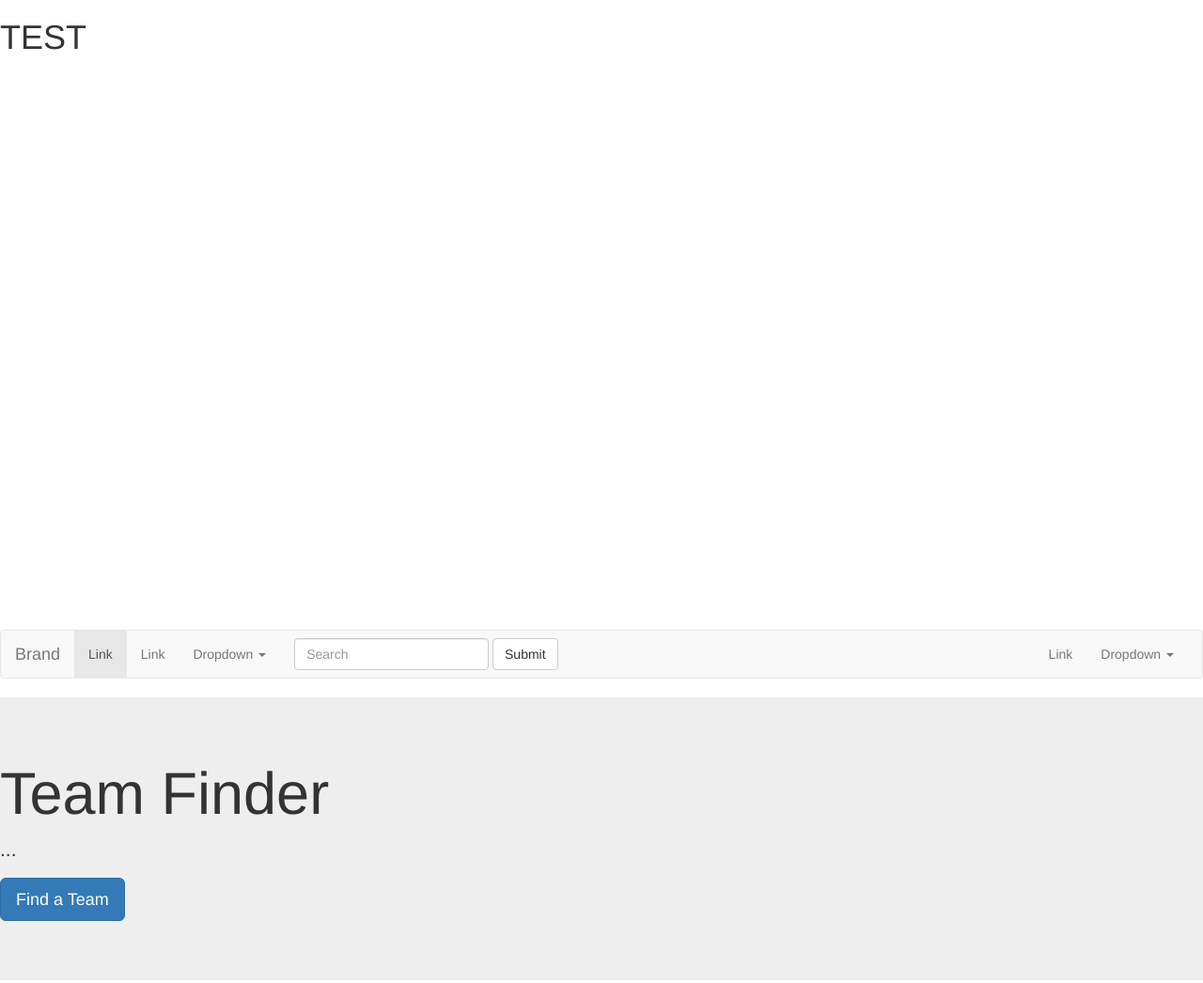
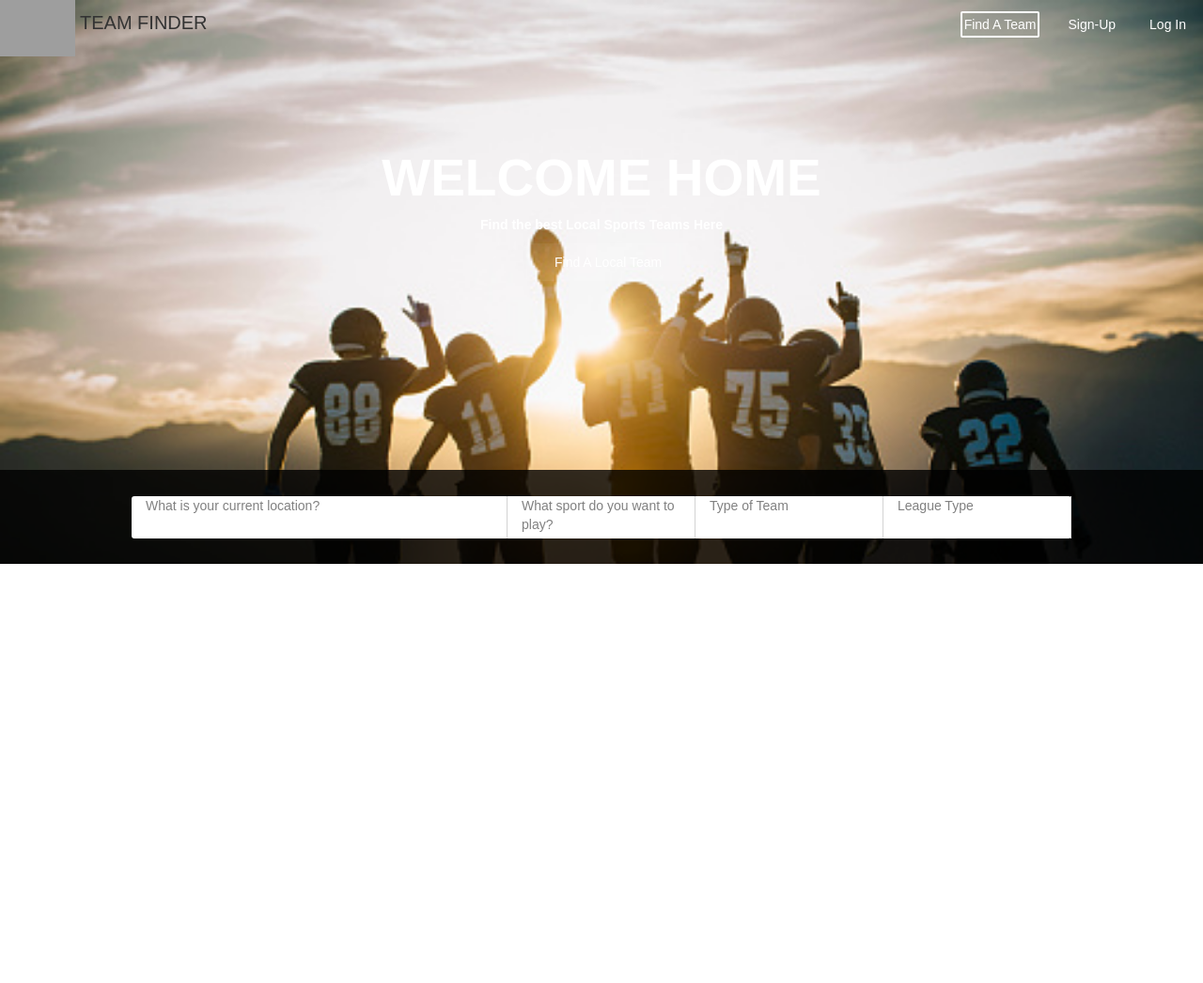
Before and after one commit to suezq/meanappproject1, a website: page app/index.html at #!/home in a window 1280 px wide. Shown: the top 1046 px of the page at 94% size. After the commit the page ends 800 px from the top, so only its background shows below. Drawn offline with nearby package versions, Linux system fonts and the light colour scheme; some packages are replaced by stand-ins of ours; grey boxes are pictures that could not be loaded.

Commit message:
First push

```diff
--- a/app/css/landing.css
+++ b/app/css/landing.css
@@ -5,8 +5,210 @@ body {
 
 
 #header {
+position: relative;
 width: 100%;
 height: 600px;
+background-image: url('./../images/sunsetfb.jpg');
+
+background-size: cover;
+margin-top: none;
+
+}
+
+#nav {
+	position: absolute;
+	width: 100%;
+	height: 50px;
+
+}
+#logo {
+width:80px;
+height:130px;
+margin-bottom: 400px;
+padding-bottom: 70px;
+position: center;
 
 
 }
+
+#logo_text {
+	position: absolute;
+	display: inline;
+	top:10px;
+	font-size:20px;
+	left:85px;
+	font-family:sans-serif;
+}
+
+#host_link {
+text-decoration: none;
+font-family: sans-serif;
+margin: 12px;
+border:2px solid white;
+color: white;
+text-align: right;
+float: right;
+padding:2px;
+border-radius: 2px;
+
+}
+
+#host_link:visited {
+	text-decoration: none;
+	color: white;
+	font-family: sans-serif;
+
+}
+
+#host_link:hover {
+	background-color: rgba(0, 0, 0, 0.4);
+}
+
+.nav_links {
+display: inline;
+font-family: sans-serif;
+color: white;
+text-decoration: none;
+float:right;
+margin: 12px;
+margin-top: 10px;
+padding: 6px;
+
+}
+.nav_link:hover {
+	background-color: rgba(0, 0, 0, 0.3);
+}
+
+#welcome_text_div {
+	position:absolute;
+
+	width:800px;
+	height:300px;
+	top:50%;
+	margin-top: -150px;
+	left: 50%;
+	margin-left: -400px;
+
+}
+
+#welcome_text {
+	color: white;
+	font-family: sans-serif;
+	text-transform: uppercase;
+	font-weight: bold;
+	font-size: 55px;
+	text-align: center;
+
+}
+#welcome_under_text{
+	color: white;
+	font-family: sans-serif;
+	text-align: center;
+	font-weight: bold;
+	margin-top: -10px;
+	opacity: 100%;
+}
+
+#how_it_works:link {
+
+	font-family: sans-serif;
+	color: white;
+	text-decoration: none;
+	background-color: rgba(255, 255, 255, 0.06);
+	border-radius: 2px;
+	padding: 10px 30px 10px 30px;
+	position: absolute;
+	left: 50%;
+	margin-left: -80px;
+}
+
+#how_it_works:visited {
+
+	font-family: sans-serif;
+	color: white;
+	text-decoration: none;
+	font-weight: bold;
+
+}
+
+#how_it_works:hover {
+
+	background-color: rgba(0,0,0,0.6);
+}
+
+#searchbar_div {
+position: absolute;
+width:100%;
+height:100px;
+background-color: rgba(0,0,0,0.8);
+bottom: 0;
+
+}
+
+#searchbar {
+	position: absolute;
+	width: 1000px;
+	height:45px;
+	background-color: white;
+	top:50%;
+	margin-top: -22.5px;
+	left: 50%;
+	margin-left: -500px;
+	border-radius: 3px;
+}
+
+#where_div {
+	position: absolute;
+	width: 400px;
+	height:45px;
+
+	border-right: 1px solid lightgray;
+}
+#where_text {
+	color: gray;
+	font-family: sans-serif;
+	margin-left: 15px;
+
+}
+
+#what_sport{
+	width:200px;
+	height: 45px;
+	border-right: 1px solid lightgray;
+	position: absolute;
+	left:400px;
+
+}
+
+#what_text{
+	color: gray;
+	font-family: sans-serif;
+	margin-left: 15px;
+
+}
+#what_team{
+	width:200px;
+	height: 45px;
+	border-right: 1px solid lightgray;
+	position: absolute;
+	left:600px;
+
+}
+#what_team_text{
+	color: gray;
+	font-family: sans-serif;
+	margin-left: 15px;
+}
+
+#what_league{
+width:200px;
+	height: 45px;
+	border-right: 1px solid lightgray;
+	position: absolute;
+	left:800px;
+}
+#what_league_text{
+	color: gray;
+	font-family: sans-serif;
+	margin-left: 15px;
+}
--- a/app/index.html
+++ b/app/index.html
@@ -16,7 +16,6 @@
 	<link rel="stylesheet" type="text/css" href="/css/teamdir.css">
 	<link rel="stylesheet" type="text/css" href="/css/teamgender.css">
 	<link rel="stylesheet" type="text/css" href="/css/teamstat.css">
-
 
 	<title>Team Finder</title>
 
@@ -39,7 +38,6 @@
 
 </head>
 <body ng-app="meanApp" class="ng-scope">
-<h1>TEST</h1>
 	<div ui-view class="wrapper"></div>
 
 </body>
--- a/app/partials/landingpage.html
+++ b/app/partials/landingpage.html
@@ -1,69 +1,60 @@
-<head>
-  <title>Team Finder</title>
-  <link rel="stylesheet" type="text/css" href="landing.css"/>
-  </head>
+
   <body>
   <div id="header">
-  </div>
+    <div id="nav">
+      <img src="https://cdn0.iconfinder.com/data/icons/science-10/450/chemical-formula_-512.png" id="logo"/>
+      <p id="logo_text">TEAM FINDER</p>
+
+      <a href="#" class="nav_links">Log In</a>
+      <a href="#" class="nav_links">Sign-Up</a>
+      <a href="#" id="host_link">Find A Team</a>
+</div>
+
+<div id="welcome_text_div">
+<p id="welcome_text">Welcome Home</p>
+<p id="welcome_under_text">Find the best Local Sports Teams Here</p>
+<a href="#" id="how_it_works">
+Find A Local Team
+</a>
+</div>
+
+<div id="searchbar_div">
+  <div id="searchbar">
+  <div id="where_div">
+  <p id="where_text">
+  What is your current location?
+  </p>
+
+</div>
+
+<div id="what_sport">
+<p id="what_text">
+What sport do you want to play?
+</p>
+</div>
+
+<div id="what_team">
+<p id="what_team_text">
+Type of Team
+
+</p>
+</div>
+
+<div id="what_league">
+<p id="what_league_text">
+League Type
+</p>
+</div>
+
   </body>
 
 
 
-<nav class="navbar navbar-default">
+<!-- <!- <nav class="navbar navbar-default">
   <div class="container-fluid">
-    <!-- Brand and toggle get grouped for better mobile display -->
-    <div class="navbar-header">
-      <button type="button" class="navbar-toggle collapsed" data-toggle="collapse" data-target="#bs-example-navbar-collapse-1" aria-expanded="false">
-        <span class="sr-only">Toggle navigation</span>
-        <span class="icon-bar"></span>
-        <span class="icon-bar"></span>
-        <span class="icon-bar"></span>
-      </button>
-      <a class="navbar-brand" href="#">Brand</a>
-    </div>
-
-    <!-- Collect the nav links, forms, and other content for toggling -->
-    <div class="collapse navbar-collapse" id="bs-example-navbar-collapse-1">
-      <ul class="nav navbar-nav">
-        <li class="active"><a href="#">Link <span class="sr-only">(current)</span></a></li>
-        <li><a href="#">Link</a></li>
-        <li class="dropdown">
-          <a href="#" class="dropdown-toggle" data-toggle="dropdown" role="button" aria-haspopup="true" aria-expanded="false">Dropdown <span class="caret"></span></a>
-          <ul class="dropdown-menu">
-            <li><a href="#">Action</a></li>
-            <li><a href="#">Another action</a></li>
-            <li><a href="#">Something else here</a></li>
-            <li role="separator" class="divider"></li>
-            <li><a href="#">Separated link</a></li>
-            <li role="separator" class="divider"></li>
-            <li><a href="#">One more separated link</a></li>
-          </ul>
-        </li>
-      </ul>
-      <form class="navbar-form navbar-left">
-        <div class="form-group">
-          <input type="text" class="form-control" placeholder="Search">
-        </div>
-        <button type="submit" class="btn btn-default">Submit</button>
-      </form>
-      <ul class="nav navbar-nav navbar-right">
-        <li><a href="#">Link</a></li>
-        <li class="dropdown">
-          <a href="#" class="dropdown-toggle" data-toggle="dropdown" role="button" aria-haspopup="true" aria-expanded="false">Dropdown <span class="caret"></span></a>
-          <ul class="dropdown-menu">
-            <li><a href="#">Action</a></li>
-            <li><a href="#">Another action</a></li>
-            <li><a href="#">Something else here</a></li>
-            <li role="separator" class="divider"></li>
-            <li><a href="#">Separated link</a></li>
-          </ul>
-        </li>
-      </ul>
-    </div><!-- /.navbar-collapse -->
-  </div><!-- /.container-fluid -->
-</nav>
-
-<div class="jumbotron">
+    <!- Brand and toggle get grouped for better mobile display -->
+    <!-- -->
+<!-- <div class="jumbotron">
   <h1>Team Finder</h1>
   <p>...</p>
   <p><a class="btn btn-primary btn-lg" href="#" role="button">Find a Team</a></p>
@@ -81,9 +72,9 @@
 </div><div class="col-md-3">
 </div>
 
-<!-- Scotch -->
+<! Scotch -->
 
-<div class="container" ng-app="meansApp" ng-controller="LandingCtrl">
+<!-- <div class="container" ng-app="meansApp" ng-controller="LandingCtrl">
 
   <div class="alert alert-info">
     <p>Sort Type: {{ ctrl.sortType }}</p>
@@ -147,3 +138,4 @@
   </p>
 
 </div>
+ -->
```
Also changed, not shown: app/images/Logomakr_43eWj7.png (added), app/images/chemical-formula_-512.png (added), app/images/sunsetfb.jpg (added), 4 other files.
